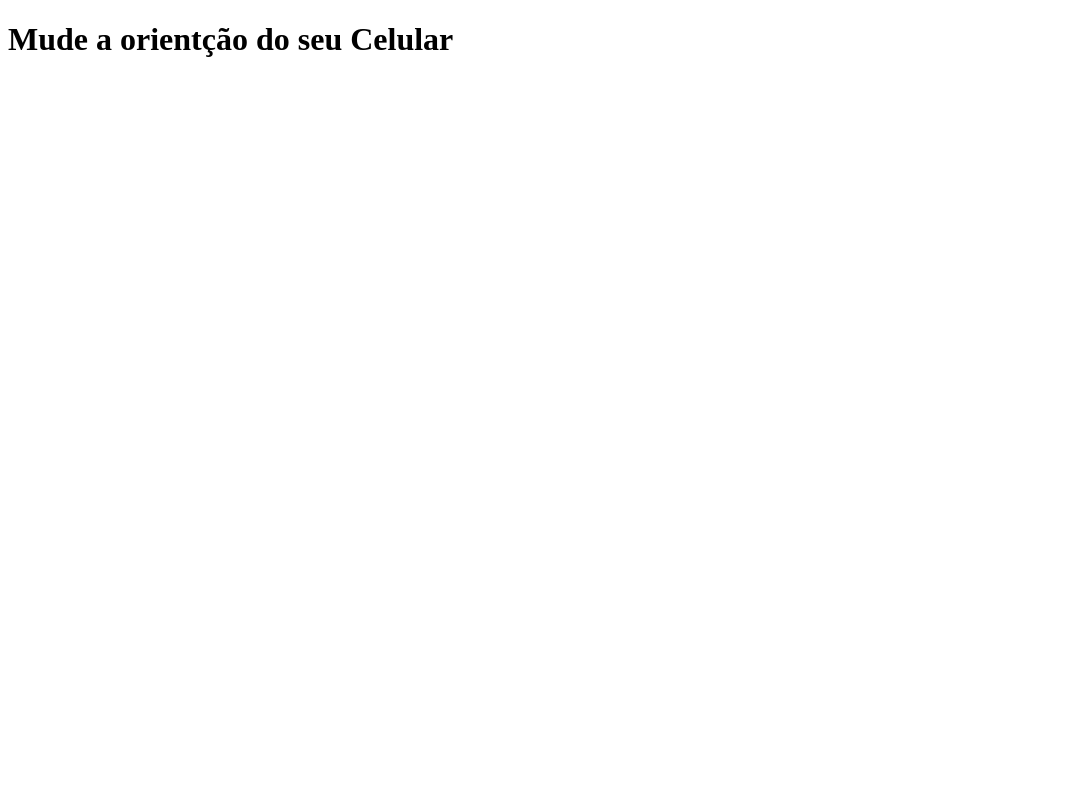
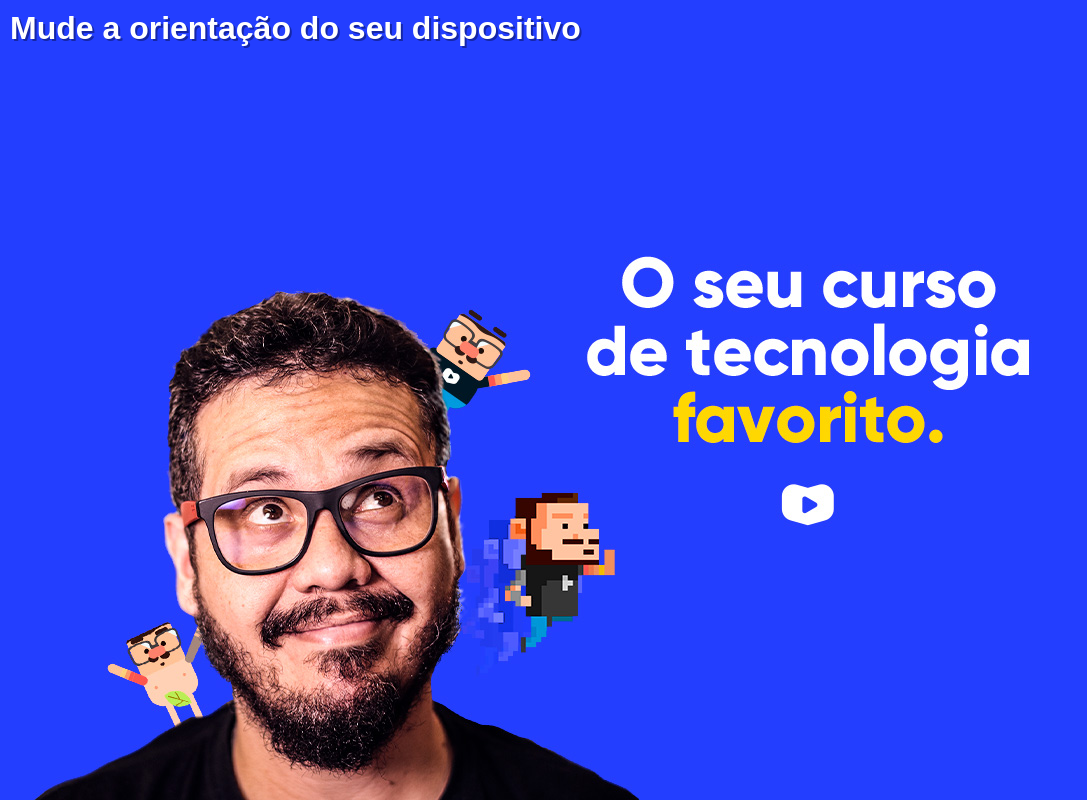
Before and after one commit to matheuspere/HTML-CSS, a plain HTML site: page Exercicios/ex026/mq002/index.html in a window 1280 px wide. Shown: the whole page, without its empty margins (0-1087 px from the left). Drawn offline with Linux system fonts and the light colour scheme.

Commit message:
Comitei ex026

```diff
--- /dev/null
+++ b/Exercicios/ex026/mq002/estilos/paisagem.css
@@ -0,0 +1,9 @@
+@charset "UTF-8";
+
+/* Aparelho deitado (landscape) */
+
+body {
+    background-image: url(../imagens/cev-landscape.jpg);
+    background-position: left bottom;
+
+}
--- a/Exercicios/ex026/mq002/estilos/paissagem.css
+++ /dev/null
@@ -1,4 +0,0 @@
-@charset "UTF-8"
-
-
-/*Configurações Aparalho Deitado*/
--- a/Exercicios/ex026/mq002/estilos/retrato.css
+++ b/Exercicios/ex026/mq002/estilos/retrato.css
@@ -1,4 +1,9 @@
-@charset "UTF-8"
+@charset "UTF-8";
 
+/* Aparelho em pé (portrait) */
 
-/*Configurações Aparalho em Pé*/
+body {
+    background-image: url(../imagens/cev-portrait.jpg);
+    background-position: center bottom;
+
+}
--- a/Exercicios/ex026/mq002/estilos/style.css
+++ b/Exercicios/ex026/mq002/estilos/style.css
@@ -1,3 +1,25 @@
-@charset "UTF-8"
+@charset "UTF-8";
 
-/*Configurações gerais*/
+/* Configurações gerais */
+
+* {
+    margin: 0px;
+    padding: 0px;
+    font-family: Arial, Helvetica, sans-serif;
+
+}
+
+html,body {
+    width: 100vw;
+    height: 100vh;
+    background-color: #233eff;
+    background-size: contain;
+    background-repeat: no-repeat;
+
+}
+
+h1 {
+    color: white;
+    text-shadow: 2px 2px 0px #1526a7;
+    padding: 10px;
+}
--- a/Exercicios/ex026/mq002/index.html
+++ b/Exercicios/ex026/mq002/index.html
@@ -2,14 +2,16 @@
 <html lang="pt-br">
 <head>
     <meta charset="UTF-8">
+    <meta http-equiv="X-UA-Compatible" content="IE=edge">
     <meta name="viewport" content="width=device-width, initial-scale=1.0">
-    <title>Múltiplas Media Features com CSS </title>
+    <title>Media Query 2</title>
     <link rel="stylesheet" href="estilos/style.css" media="all">
-    <link rel="stylesheet" href="estilos/retrato.css" media="screen and (orientation: portrait)">
-    <link rel="stylesheet" href="estilos/paissagem.css" media="screen and (orientation: landscape)">
+    <link rel="stylesheet" href="estilos/retrato.css" media="screen and (orientation:portrait)">
+    <link rel="stylesheet" href="estilos/paisagem.css" media="screen and (orientation:landscape)">
 </head>
 <body>
-        <h1>Mude a orientção do seu Celular</h1>
+
+    <h1>Mude a orientação do seu dispositivo</h1>
 
 </body>
 </html>
```
Also changed, not shown: 1 other file.
